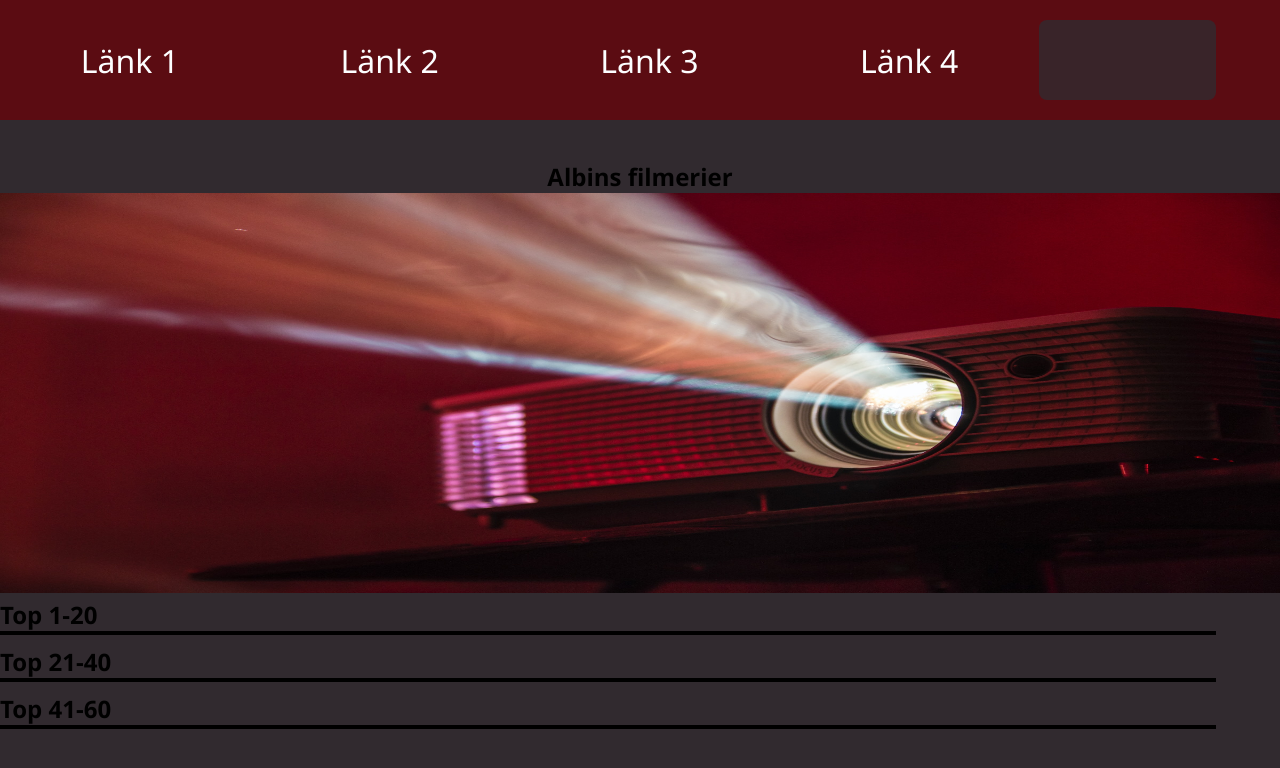
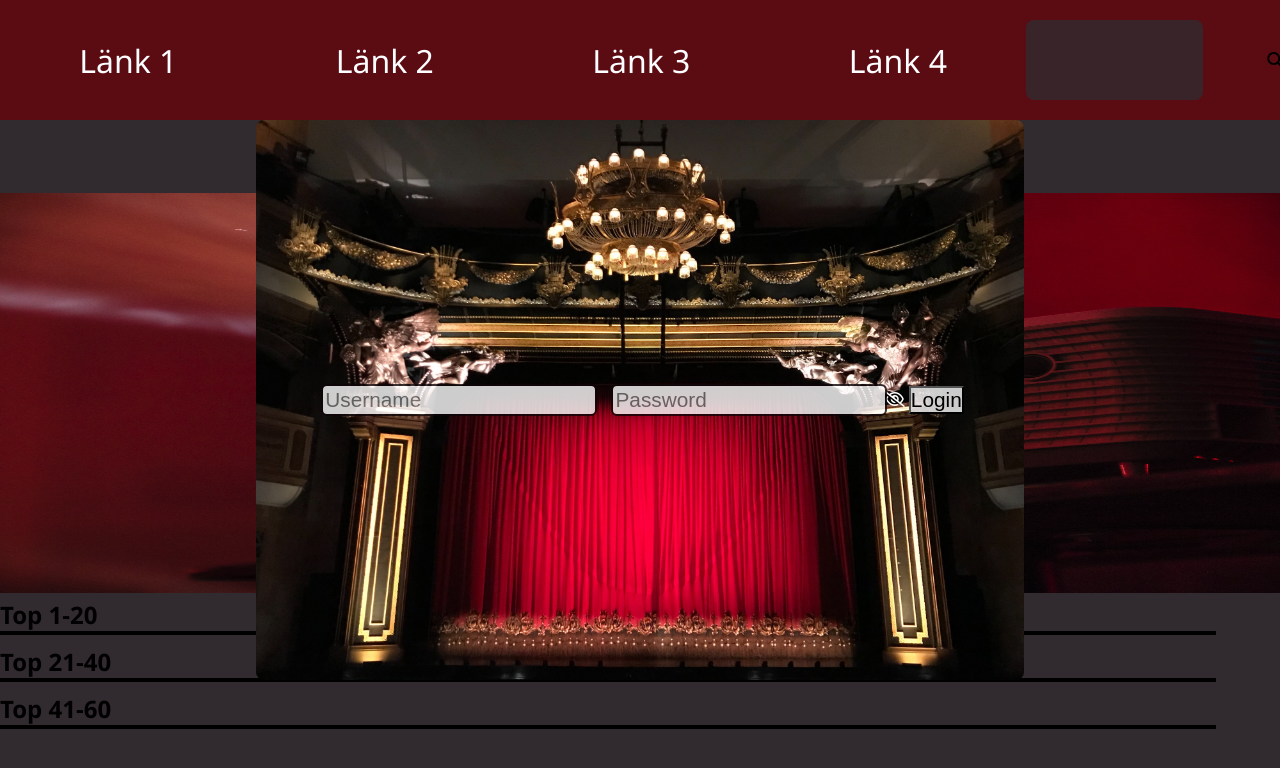
Before and after one commit to Albin-Lundmark/Laboration-2-JavaScript, a plain HTML site: page index.html in a window 1280 px wide. Drawn offline with nearby package versions, Linux system fonts and the light colour scheme; no server answers.

Commit message:
Lagt till ikoner

```diff
--- a/index.css
+++ b/index.css
@@ -50,12 +50,18 @@ body {
   transform: translate(-50%, -50%);
 }
 
-.hide {
+/* .hide {
   display: none;
-}
+} */
 
 #login-form {
   margin: auto;
+}
+
+#login-form>i {
+  margin-left: -12px;
+  z-index: 99;
+  cursor: pointer;
 }
 
 #password-input,
@@ -119,6 +125,7 @@ body {
   border: none;
 }
 
+
 /* 3. Main med innehåll */
 
 main {
--- a/index.html
+++ b/index.html
@@ -7,6 +7,7 @@
   <meta name="viewport" content="width=device-width, initial-scale=1.0">
   <meta name="description" content="Här kommer ett projekt under min utbildning på ITHS att skrivas och dokumenteras">
   <link rel="stylesheet" href="index.css">
+  <script src="https://kit.fontawesome.com/6d9dfbf23e.js" crossorigin="anonymous"></script>
   <title>AL labb 2 JS</title>
 </head>
 
@@ -19,6 +20,7 @@
       <form action="POST" id="login-form" name="login">
         <input type="text" name="user" placeholder="Username" id="name-input" required>
         <input type="password" placeholder="Password" id="password-input" required>
+        <i class="fa-regular fa-eye-slash" style="color: white;"></i>
         <button id="submit-btn" type="submit">Login</button>
       </form>
     </div>
@@ -30,6 +32,7 @@
         <li><a href="#">Länk 4</a></li>
       </ul>
       <input type="search" name="search" id="searchBar">
+      <i class="fa-solid fa-magnifying-glass"></i>
     </nav>
   </header>
 
```
